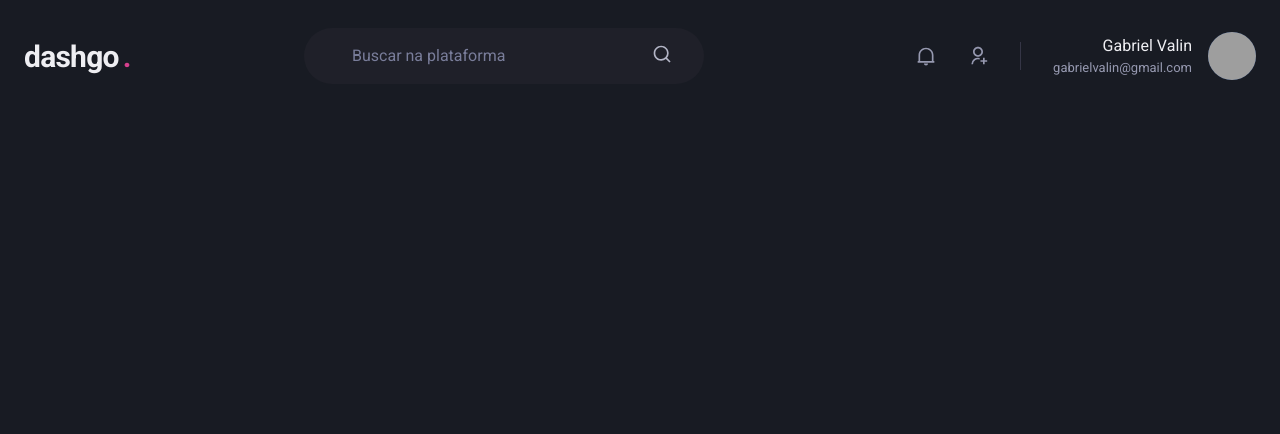
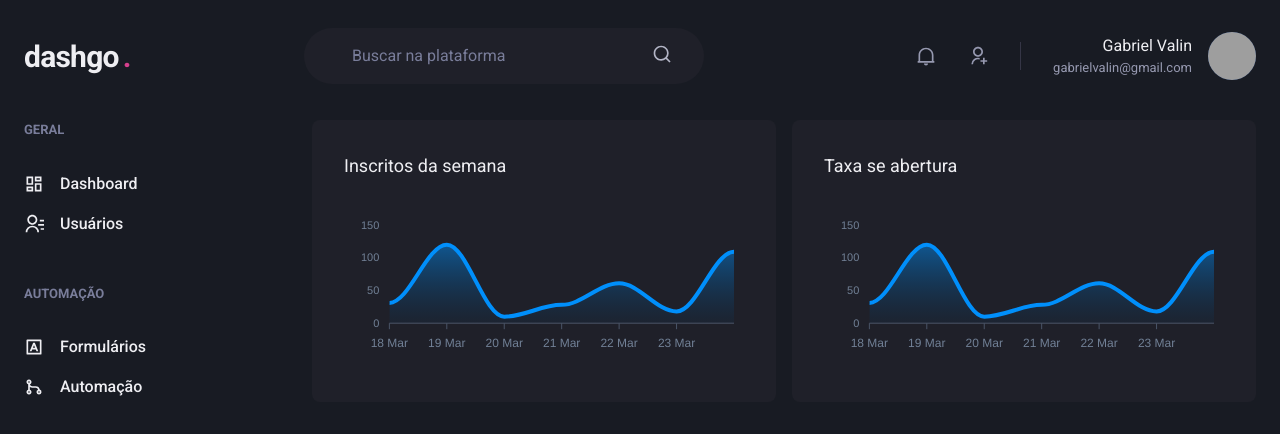
Before and after one commit to Gabriel-Valin/dash-go, a Next.js app: page /dashboard in a window 1280 px wide. Shown: the top 434 px of the page. Built offline with nearby package versions, Linux system fonts and the light colour scheme; grey boxes are pictures that could not be loaded.

Commit message:
feat: charts with apexchart

```diff
--- a/package.json
+++ b/package.json
@@ -11,9 +11,11 @@
     "@chakra-ui/react": "^1.7.3",
     "@emotion/react": "^11",
     "@emotion/styled": "^11",
+    "apexcharts": "^3.32.1",
     "framer-motion": "^5",
     "next": "12.0.7",
     "react": "17.0.2",
+    "react-apexcharts": "^1.3.9",
     "react-dom": "17.0.2",
     "react-icons": "^4.3.1"
   },
--- /dev/null
+++ b/src/components/Sidebar/index.tsx
@@ -0,0 +1,37 @@
+import { Box, Stack, Text, Link, Icon } from "@chakra-ui/react"
+import { RiContactsLine, RiDashboardLine, RiGitMergeLine, RiInputMethodLine } from "react-icons/ri"
+
+export const Sidebar = () => {
+    return (
+        <Box as='aside' w='64' mr='8'>
+            <Stack spacing='12' align='flex-start'>
+                <Box>
+                    <Text fontWeight='bold' color='gray.400' fontSize='small'>GERAL</Text>
+                    <Stack spacing='4' mt='8' align='stretch'>
+                        <Link display='flex' alignItems='center'>
+                            <Icon as={RiDashboardLine} fontSize='20'/>
+                            <Text ml='4' fontWeight='medium'>Dashboard</Text>
+                        </Link>
+                        <Link display='flex' alignItems='center'>
+                            <Icon as={RiContactsLine} fontSize='20'/>
+                            <Text ml='4' fontWeight='medium'>Usuários</Text>
+                        </Link>
+                    </Stack>
+                </Box>
+                <Box>
+                    <Text fontWeight='bold' color='gray.400' fontSize='small'>AUTOMAÇÃO</Text>
+                    <Stack spacing='4' mt='8' align='stretch'>
+                        <Link display='flex' alignItems='center'>
+                            <Icon as={RiInputMethodLine} fontSize='20'/>
+                            <Text ml='4' fontWeight='medium'>Formulários</Text>
+                        </Link>
+                        <Link display='flex' alignItems='center'>
+                            <Icon as={RiGitMergeLine} fontSize='20'/>
+                            <Text ml='4' fontWeight='medium'>Automação</Text>
+                        </Link>
+                    </Stack>
+                </Box>
+            </Stack>
+        </Box>
+    )
+}
--- a/src/pages/dashboard.tsx
+++ b/src/pages/dashboard.tsx
@@ -1,7 +1,97 @@
+import { Flex, SimpleGrid, Box, Text, theme } from "@chakra-ui/react";
+import dynamic from 'next/dynamic';
+
+const Chart = dynamic(() => import('react-apexcharts'), {
+  ssr: false
+});
+
 import { Header } from "../components/Header";
+import { Sidebar } from "../components/Sidebar";
+
+const options = {
+  chart: {
+    toolbar: {
+      show: false,
+    },
+    zoom: {
+      enabled: false,
+    },
+    foreColor: theme.colors.gray[500]
+  },
+  grid: {
+    show: false,
+  },
+  dataLabels: {
+    enabled: false,
+  },
+  tooltip: {
+    enabled: false,
+  },
+  xaxis: {
+    type: 'datetime',
+    axisBorder: {
+      color: theme.colors.gray[600]
+    },
+    axisTicks: {
+      color: theme.colors.gray[600]
+    },
+    categories: [
+      '2021-03-18T00:00:00.000z',
+      '2021-03-19T00:00:00.000z',
+      '2021-03-20T00:00:00.000z',
+      '2021-03-21T00:00:00.000z',
+      '2021-03-22T00:00:00.000z',
+      '2021-03-23T00:00:00.000z',
+      '2021-03-24T00:00:00.000z',
+    ]
+  },
+  fill: {
+    opacity: 0.3,
+    type: 'gradient',
+    gradient: {
+      shade: 'dark',
+      opacityFrom: 0.7,
+      opacityTo: 0.3,
+    }
+  }
+}
+
+const series = [
+  {
+    name: 'series1',
+    data: [31, 120, 10, 28, 61, 18, 109]
+  }
+]
 
 export default function Dashboard () {
     return (
-       <Header />
+        <Flex direction='column' h='100vh'>
+            <Header />
+
+            <Flex w='100%' my='6' maxWidth={1480} mx='auto' px='6'>
+                <Sidebar />
+
+                <SimpleGrid flex='1' gap='4' minChildWidth='320px' align='flex-start'>
+                    <Box p='8' bg='gray.800' borderRadius={8}>
+                        <Text fontSize='lg' mb='4' >Inscritos da semana</Text>
+                        <Chart
+                            options={options}
+                            series={series}
+                            type='area'
+                            height={160}
+                        />
+                    </Box>
+                    <Box p='8' bg='gray.800' borderRadius={8}>
+                        <Text fontSize='lg' mb='4' >Taxa se abertura</Text>
+                        <Chart
+                            options={options}
+                            series={series}
+                            type='area'
+                            height={160}
+                        />
+                    </Box>
+                </SimpleGrid>
+            </Flex>
+        </Flex>
     )
 }
```
Also changed, not shown: 1 other file (tests, documents, lock files or other folders).
